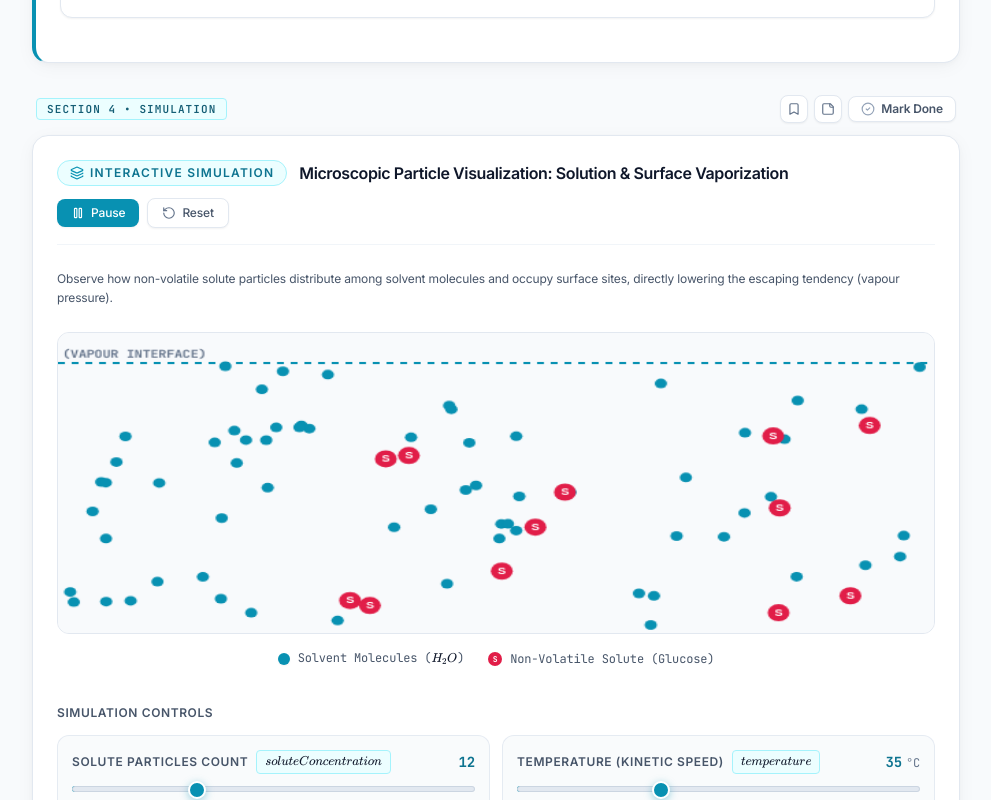
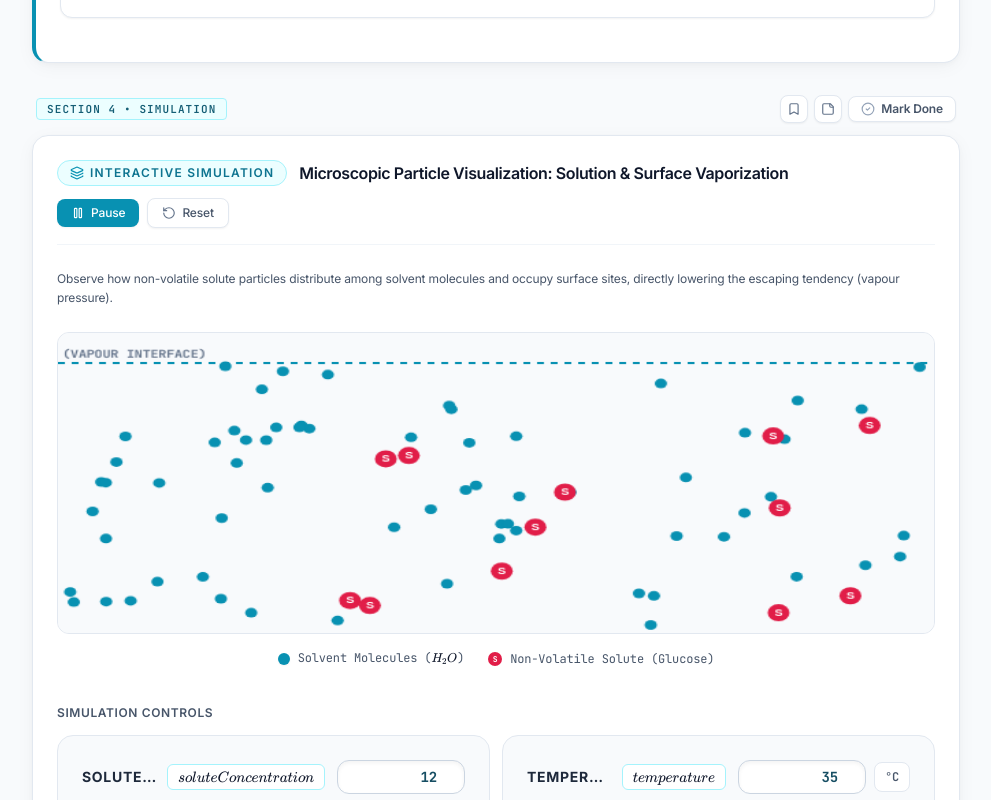
Before and after one commit to rakeshrathna/SOLUTIONS, a React (Vite) app: page /lesson/lesson-1 in a window 1280 px wide. Shown: the part 2000-2800 px from the top of the page, without its empty margins (288-1279 px from the left). Built offline with nearby package versions, Linux system fonts and the light colour scheme.

Commit message:
feat: enter numeric values manually

```diff
--- a/src/components/common/SliderInput.tsx
+++ b/src/components/common/SliderInput.tsx
@@ -1,4 +1,4 @@
-import React from 'react';
+import React, { useState, useEffect } from 'react';
 import { MathRenderer } from './MathRenderer';
 
 interface SliderInputProps {
@@ -24,48 +24,121 @@ export const SliderInput: React.FC<SliderInputProps> = ({
   description,
   onChange
 }) => {
+  const [strVal, setStrVal] = useState<string>(String(value));
+
+  // Sync string buffer when value changes externally (e.g., slider drag or reset button)
+  useEffect(() => {
+    const num = parseFloat(strVal);
+    if (isNaN(num) || Math.abs(num - value) > 1e-9) {
+      setStrVal(String(value));
+    }
+  }, [value]);
+
+  const handleTextChange = (e: React.ChangeEvent<HTMLInputElement>) => {
+    const text = e.target.value;
+    setStrVal(text);
+    const parsed = parseFloat(text);
+    if (!isNaN(parsed)) {
+      onChange(parsed);
+    }
+  };
+
+  const handleBlur = () => {
+    const parsed = parseFloat(strVal);
+    if (isNaN(parsed)) {
+      setStrVal(String(value));
+    } else {
+      setStrVal(String(parsed));
+      onChange(parsed);
+    }
+  };
+
+  const handleSliderChange = (e: React.ChangeEvent<HTMLInputElement>) => {
+    const val = parseFloat(e.target.value);
+    setStrVal(String(val));
+    onChange(val);
+  };
+
   const percentage = Math.min(100, Math.max(0, ((value - min) / (max - min)) * 100));
 
   return (
-    <div className="flex flex-col gap-2 p-3.5 rounded-xl bg-slate-50/80 border border-slate-200/80 hover:border-cyan-500/40 transition-all duration-200">
-      <div className="flex items-center justify-between">
-        <div className="flex items-center gap-2">
-          <span className="text-xs font-semibold uppercase tracking-wider text-slate-600">{label}</span>
-          <span className="text-xs px-2 py-0.5 rounded bg-cyan-50 text-cyan-700 font-mono border border-cyan-200">
+    <div className="flex flex-col gap-4 p-5 md:p-6 rounded-2xl bg-slate-50/90 border border-slate-200 hover:border-cyan-500/50 transition-all duration-200 shadow-xs">
+      {/* Top Row: Variable Label & Symbol + Editable Typing Input */}
+      <div className="flex items-center justify-between gap-3 flex-wrap sm:flex-nowrap">
+        <div className="flex items-center gap-2.5 min-w-0">
+          <span className="text-xs sm:text-sm font-bold uppercase tracking-wider text-slate-800 truncate">
+            {label}
+          </span>
+          <span className="text-xs sm:text-sm px-2.5 py-0.5 rounded-md bg-white text-cyan-800 font-mono font-bold border border-cyan-200 shadow-2xs shrink-0">
             <MathRenderer math={symbol} />
           </span>
         </div>
-        <div className="flex items-baseline gap-1 font-mono">
-          <span className="text-sm font-bold text-cyan-700">
-            {typeof value === 'number' ? (Number.isInteger(value) ? value : value.toFixed(3).replace(/\.?0+$/, '')) : value}
+
+        {/* Editable Typing Input Field + Unit */}
+        <div className="flex items-center gap-2 font-mono shrink-0">
+          <div className="relative flex items-center">
+            <input
+              type="number"
+              step={step}
+              value={strVal}
+              onChange={handleTextChange}
+              onBlur={handleBlur}
+              aria-label={`Enter ${label} value`}
+              className="w-28 sm:w-32 px-3 py-1.5 text-sm font-bold font-mono text-cyan-900 bg-white border border-slate-300 rounded-xl shadow-inner focus:outline-none focus:ring-2 focus:ring-cyan-500 focus:border-cyan-500 transition-all text-right"
+            />
+          </div>
+          {unit && (
+            <span className="text-xs font-semibold text-slate-600 font-mono bg-white px-2.5 py-1.5 rounded-lg border border-slate-200 shadow-2xs">
+              {unit}
             </span>
-          {unit && <span className="text-xs text-slate-500 font-mono">{unit}</span>}
+          )}
         </div>
       </div>
 
-      <div className="relative flex items-center py-1">
+      {/* Description Callout if present */}
+      {description && (
+        <p className="text-xs text-slate-500 italic bg-white/70 px-3 py-2 rounded-lg border border-slate-200/60 leading-relaxed">
+          {description}
+        </p>
+      )}
+
+      {/* Slider Track Area */}
+      <div className="space-y-2.5 pt-1">
+        <div className="relative flex items-center py-1.5">
           <input
             type="range"
             min={min}
             max={max}
             step={step}
             value={value}
-          onChange={(e) => onChange(parseFloat(e.target.value))}
-          className="w-full h-1.5 rounded-lg appearance-none cursor-pointer"
+            onChange={handleSliderChange}
+            className="w-full h-2.5 rounded-lg appearance-none cursor-pointer"
             style={{
               background: `linear-gradient(to right, #0891B2 0%, #0891B2 ${percentage}%, #E2E8F0 ${percentage}%, #E2E8F0 100%)`
             }}
           />
         </div>
 
-      <div className="flex items-center justify-between text-[11px] text-slate-400 font-mono">
-        <span>{min} {unit}</span>
-        {description && (
-          <span className="text-[11px] text-slate-500 italic max-w-[200px] truncate text-right" title={description}>
-            {description}
-          </span>
-        )}
-        <span>{max} {unit}</span>
+        {/* Bottom Bounds: Min & Max Buttons */}
+        <div className="flex items-center justify-between text-xs text-slate-400 font-mono pt-0.5">
+          <button
+            type="button"
+            onClick={() => { setStrVal(String(min)); onChange(min); }}
+            className="px-2.5 py-1 rounded-md bg-white border border-slate-200 hover:border-cyan-400 hover:text-cyan-700 transition-all cursor-pointer shadow-2xs"
+            title="Set to minimum"
+          >
+            Min: <span className="font-semibold text-slate-700">{min}</span> {unit}
+          </button>
+
+          <button
+            type="button"
+            onClick={() => { setStrVal(String(max)); onChange(max); }}
+            className="px-2.5 py-1 rounded-md bg-white border border-slate-200 hover:border-cyan-400 hover:text-cyan-700 transition-all cursor-pointer shadow-2xs"
+            title="Set to maximum"
+          >
+            Max: <span className="font-semibold text-slate-700">{max}</span> {unit}
+          </button>
+        </div>
       </div>
     </div>
   );
--- a/src/components/layout/Footer.tsx
+++ b/src/components/layout/Footer.tsx
@@ -11,15 +11,9 @@ export const Footer: React.FC = () => {
           <span>NCERT / CBSE Curriculum Master</span>
         </div>
 
-        <div className="flex items-center gap-4 text-[11px] font-mono text-slate-400">
-          <span className="flex items-center gap-1">
-            <Sparkles className="w-3.5 h-3.5 text-cyan-600" /> KaTeX Engine
-          </span>
-          <span className="flex items-center gap-1">
-            <Layers className="w-3.5 h-3.5 text-cyan-600" /> Apache ECharts
-          </span>
-          <span className="flex items-center gap-1">
-            <BookOpen className="w-3.5 h-3.5 text-cyan-600" /> CBSE Class 12
+        <div className="flex items-center gap-4 text-[11px] font-medium text-slate-500">
+          <span className="flex items-center gap-1.5">
+            <BookOpen className="w-3.5 h-3.5 text-cyan-600" /> CBSE Class 12 Chemistry
           </span>
         </div>
       </div>
--- a/src/components/layout/Sidebar.tsx
+++ b/src/components/layout/Sidebar.tsx
@@ -140,7 +140,7 @@ export const Sidebar: React.FC<SidebarProps> = ({ isOpen, onClose }) => {
             className="w-full py-2 px-3 rounded-xl bg-cyan-50 hover:bg-cyan-100 border border-cyan-300 text-cyan-700 text-xs font-semibold flex items-center justify-center gap-2 transition-all shadow-sm"
           >
             <Terminal className="w-3.5 h-3.5 text-cyan-600" />
-            <span>Launch Practice Engine</span>
+            <span>Practice Mode</span>
           </NavLink>
         </div>
       </aside>
--- a/src/components/widgets/FormulaWidget.tsx
+++ b/src/components/widgets/FormulaWidget.tsx
@@ -4,7 +4,7 @@ import { SliderInput } from '../common/SliderInput';
 import { MathRenderer } from '../common/MathRenderer';
 import { evaluateFormula } from '../../utils/formulaEvaluator';
 import { formatNumber } from '../../utils/formatters';
-import { RotateCcw, Sparkles, HelpCircle, Activity } from 'lucide-react';
+import { RotateCcw, HelpCircle } from 'lucide-react';
 
 interface FormulaWidgetProps {
   config: FormulaConfig;
@@ -38,52 +38,47 @@ export const FormulaWidget: React.FC<FormulaWidgetProps> = ({ config }) => {
     return evaluateFormula(config.result.formula, variables);
   }, [config.result.formula, variables]);
 
+  const formattedMathResult = useMemo(() => {
+    return formatNumber(calculatedResult, 4);
+  }, [calculatedResult]);
+
   return (
     <div className="w-full rounded-2xl border border-slate-200 bg-white p-6 shadow-card space-y-6">
       {/* Header & Reset */}
       <div className="flex flex-wrap items-center justify-between gap-3 border-b border-slate-100 pb-4">
         <div className="flex items-center gap-3">
-          <span className="text-xs font-semibold uppercase tracking-widest text-cyan-700 bg-cyan-50 px-3 py-1 rounded-full border border-cyan-200 flex items-center gap-1.5">
-            <Activity className="w-3.5 h-3.5 text-cyan-600" />
-            Formula Engine
-          </span>
-          <div>
-            <h3 className="text-base font-semibold text-slate-900 tracking-tight">
-              {config.title || 'Interactive Formula Calculator'}
-            </h3>
-          </div>
+          <h3 className="text-base font-semibold text-slate-900 tracking-tight">
+            {config.title || 'Interactive Formula Calculator'}
+          </h3>
         </div>
 
         <button
           onClick={handleReset}
-          className="px-3.5 py-1.5 text-xs font-medium text-slate-600 hover:text-slate-900 border border-slate-200 hover:border-slate-300 rounded-lg transition-all bg-white hover:bg-slate-50 shadow-sm flex items-center gap-1.5"
+          className="px-3.5 py-1.5 text-xs font-medium text-slate-600 hover:text-slate-900 border border-slate-200 hover:border-slate-300 rounded-lg transition-all bg-white hover:bg-slate-50 shadow-sm flex items-center gap-1.5 cursor-pointer"
           title="Reset variables to standard NCERT values"
         >
           <RotateCcw className="w-3.5 h-3.5 text-slate-500" />
-          Reset
+          Reset Values
         </button>
       </div>
 
       {/* Formula Display Area */}
       <div className="p-5 rounded-xl bg-slate-50 border border-slate-200/80 flex flex-col items-center justify-center relative overflow-hidden">
-        <div className="absolute top-2 right-3 text-[10px] uppercase font-mono tracking-widest text-slate-400 flex items-center gap-1">
-          <Sparkles className="w-3 h-3 text-cyan-600" /> KaTeX Engine
-        </div>
         <div className="py-2 text-cyan-800 text-lg md:text-xl font-medium overflow-x-auto w-full text-center">
           <MathRenderer math={config.formula} displayMode={true} />
         </div>
       </div>
 
-      {/* Grid: Controls (Sliders) on Left, Live Result on Right */}
+      {/* Main Grid: Controls (Sliders + Manual Inputs) on Left, Calculated Result + Insights on Right */}
       <div className="grid grid-cols-1 lg:grid-cols-12 gap-6 items-start">
-        {/* Controls Column */}
-        <div className="lg:col-span-7 space-y-3">
+        {/* Controls Column (Left) */}
+        <div className="lg:col-span-7 space-y-4">
           <div className="flex items-center justify-between text-xs font-semibold uppercase tracking-wider text-slate-600 px-1">
-            <span>Parameters</span>
-            <span>Current Value</span>
+            <span>Parameters (Adjust Slider or Type Value)</span>
           </div>
 
-          <div className="space-y-3">
+          {/* Variables list */}
+          <div className="space-y-4">
             {Object.entries(config.variables).map(([key, variable]) => (
               <SliderInput
                 key={key}
@@ -101,39 +96,40 @@ export const FormulaWidget: React.FC<FormulaWidgetProps> = ({ config }) => {
           </div>
         </div>
 
-        {/* Live Result Column */}
+        {/* Calculated Result Column (Right) */}
         <div className="lg:col-span-5 flex flex-col gap-4">
           <div className="flex items-center justify-between text-xs font-semibold uppercase tracking-wider text-slate-600 px-1">
             <span>Calculated Result</span>
-            <span className="text-[10px] text-cyan-700 font-mono font-semibold">LIVE EVALUATION</span>
           </div>
 
-          <div className="p-6 rounded-xl bg-gradient-to-br from-cyan-50/80 to-slate-50 border border-cyan-200/80 shadow-sm flex flex-col justify-between min-h-[190px]">
+          <div className="p-6 rounded-xl bg-gradient-to-br from-cyan-50/90 via-white to-slate-50 border border-cyan-200/80 shadow-sm flex flex-col justify-between min-h-[200px]">
             <div>
               <span className="text-xs uppercase tracking-wider font-semibold text-slate-600">
                 {config.result.label}
               </span>
               <div className="flex items-center gap-2 mt-1">
-                <span className="text-xs px-2 py-0.5 rounded bg-white text-cyan-700 font-mono border border-cyan-200 shadow-sm">
+                <span className="text-xs px-2 py-0.5 rounded bg-white text-cyan-700 font-mono border border-cyan-200 shadow-2xs">
                   <MathRenderer math={config.result.symbol} />
                 </span>
               </div>
             </div>
 
-            <div className="my-3">
-              <div className="flex items-baseline gap-2">
-                <span className="text-3xl md:text-4xl font-bold text-slate-900 font-mono tracking-tight">
-                  {formatNumber(calculatedResult, 4)}
-                </span>
-                <span className="text-sm font-semibold text-slate-500 font-mono">
-                  {config.result.unit}
-                </span>
+            <div className="my-5 overflow-x-auto">
+              <div className="flex flex-wrap items-baseline gap-3">
+                <div className="text-3xl md:text-4xl font-bold text-slate-900 tracking-tight font-mono leading-none">
+                  <MathRenderer math={formattedMathResult} />
+                </div>
+                {config.result.unit && (
+                  <span className="text-sm font-semibold text-cyan-800 font-mono bg-cyan-50 px-2 py-1 rounded border border-cyan-200 shrink-0">
+                    {config.result.unit}
+                  </span>
+                )}
               </div>
             </div>
 
             <div className="pt-3 border-t border-cyan-200/60 text-xs text-slate-600 flex items-center gap-1.5 font-mono">
               <span className="w-2 h-2 rounded-full bg-cyan-600 animate-pulse" />
-              <span>Real-time evaluated value</span>
+              <span>Real-time evaluated output</span>
             </div>
           </div>
 
--- a/src/components/widgets/StepSolverWidget.tsx
+++ b/src/components/widgets/StepSolverWidget.tsx
@@ -53,7 +53,7 @@ export const StepSolverWidget: React.FC<StepSolverWidgetProps> = ({ config }) =>
         <div className="flex flex-wrap items-center gap-3">
           <span className="text-xs font-semibold uppercase tracking-widest text-cyan-700 bg-cyan-50 px-3 py-1 rounded-full border border-cyan-200 flex items-center gap-1.5">
             <Sparkles className="w-3 h-3 text-cyan-600" />
-            {currentStep.badge || `Step ${currentStepIndex} — Calculation Matrix`}
+            {currentStep.badge || `Step ${currentStepIndex + 1} — Step Breakdown`}
           </span>
 
           {currentStep.codeSnippet && (
--- a/src/data/formulas.ts
+++ b/src/data/formulas.ts
@@ -192,7 +192,7 @@ export const formulasData: Record<string, FormulaConfig> = {
   'molarity': {
     id: 'molarity',
     title: 'Molarity (M)',
-    formula: 'M = \\frac{n}{V} = \\frac{w_2 \\times 1000}{M_2 \\times V_{(\\text{mL})}}',
+    formula: 'M = \\frac{n}{V} = \\frac{w_2 \\times 1000}{M_2 \\times V \\text{ (in mL)}}',
     variables: {
       n: {
         label: 'Moles of Solute',
@@ -229,7 +229,7 @@ export const formulasData: Record<string, FormulaConfig> = {
   'molality': {
     id: 'molality',
     title: 'Molality (m)',
-    formula: 'm = \\frac{n}{W} = \\frac{w_2 \\times 1000}{M_2 \\times w_1_{(\\text{g})}}',
+    formula: 'm = \\frac{n}{W} = \\frac{w_2 \\times 1000}{M_2 \\times w_1 \\text{ (in g)}}',
     variables: {
       n: {
         label: 'Moles of Solute',
--- a/src/utils/formatters.ts
+++ b/src/utils/formatters.ts
@@ -1,7 +1,12 @@
 export function formatNumber(num: number, maxDecimals: number = 4): string {
   if (num === 0) return '0';
-  if (Math.abs(num) < 0.0001 || Math.abs(num) >= 100000) {
-    return num.toExponential(3).replace('e+', ' × 10^{').replace('e-', ' × 10^{-') + '}';
+  if (!isFinite(num) || isNaN(num)) return '\\text{N/A}';
+  const abs = Math.abs(num);
+  if (abs < 0.0001 || abs >= 100000) {
+    const expStr = num.toExponential(3);
+    const [mantissa, exponent] = expStr.split('e');
+    const expNum = parseInt(exponent, 10);
+    return `${mantissa} \\times 10^{${expNum}}`;
   }
   return parseFloat(num.toFixed(maxDecimals)).toString();
 }
```
Lines whose indentation alone changed are shown as unchanged.
